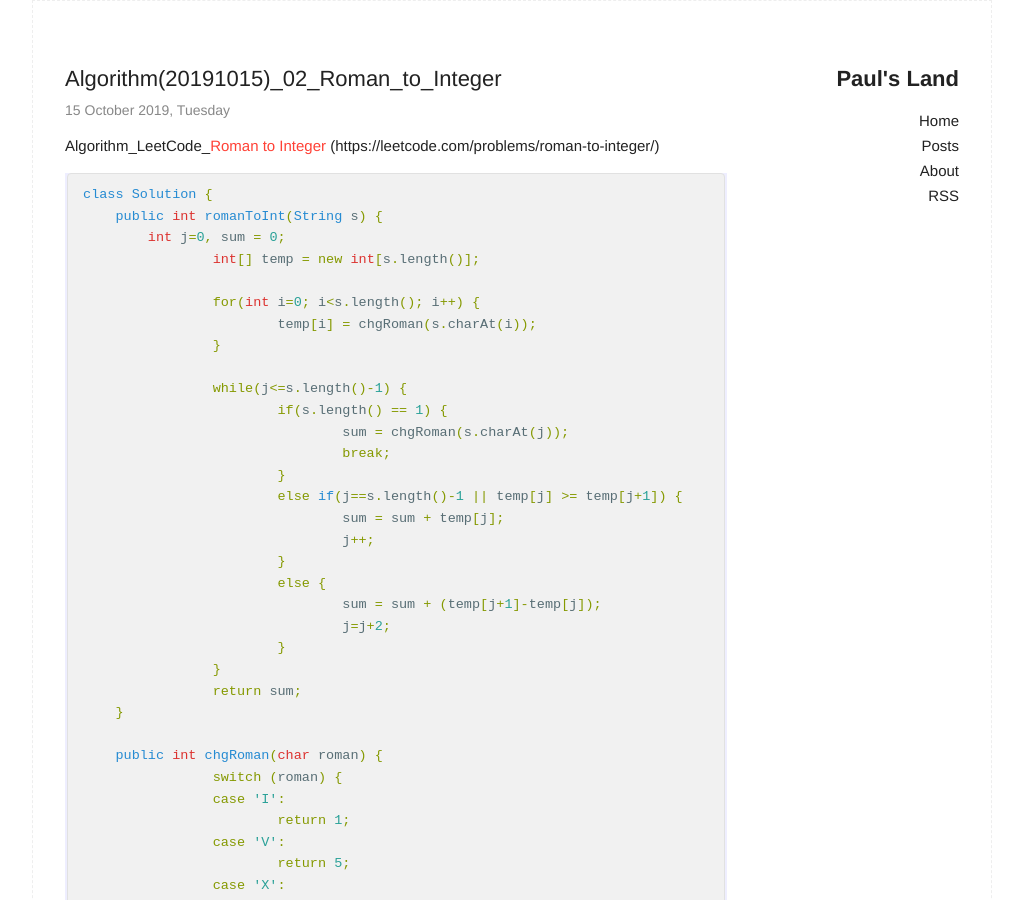
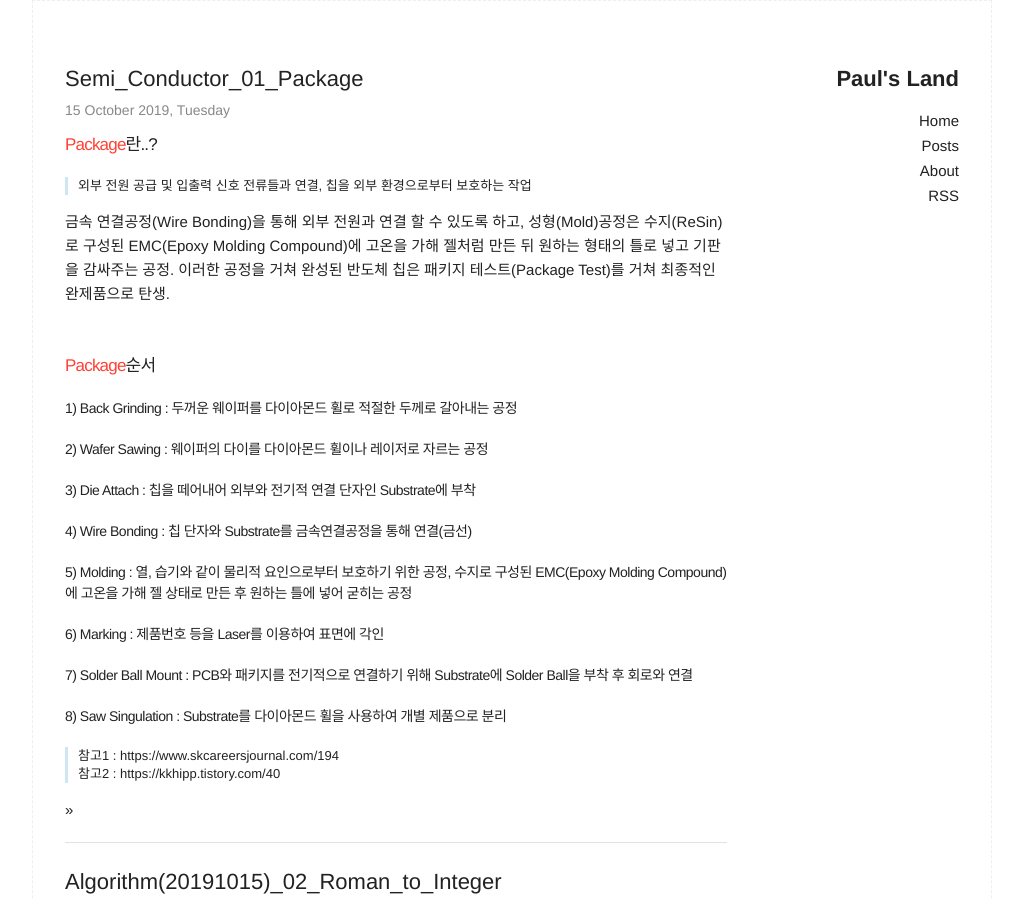
Before and after one commit to qudgns200/qudgns200.github.io, a Jekyll site: the page built from index.html, in a window 1280 px wide and 900 px high. Shown: the whole window, without its empty margins (128-1151 px from the left). Built offline with Jekyll 4.4.1, drawn with Linux system fonts in a browser that asks for light colours; some of the changed text lies outside the part shown.

Commit message:
Wirte semi_conductor_package

```diff
--- a/_config.yml
+++ b/_config.yml
@@ -9,9 +9,6 @@
 title: Paul's Land
 email: qudgns200@gmail.com
 description: > # this means to ignore newlines until "baseurl:"
-  Write an awesome description for your new site here. You can edit this
-  line in _config.yml. It will appear in your document head meta (for
-  Google search results) and in your feed.xml site description.
 baseurl: "" # the subpath of your site, e.g. /blog
 url: "https://qudgns200.github.io" # the base hostname & protocol for your site
 twitter_username:
--- /dev/null
+++ b/_posts/2019-10-15-Semi_Conductor.md
@@ -0,0 +1,31 @@
+---
+layout: post
+title:  Semi_Conductor_01_Package
+category: Semi_conductor
+description:
+---
+
+#### <span class="red">Package</span>란..?
+
+> 외부 전원 공급 및 입출력 신호 전류들과 연결, 칩을 외부 환경으로부터 보호하는 작업
+
+금속 연결공정(Wire Bonding)을 통해 외부 전원과 연결 할 수 있도록 하고, 성형(Mold)공정은 수지(ReSin)로 구성된 EMC(Epoxy Molding Compound)에 고온을 가해 젤처럼 만든 뒤 원하는 형태의 틀로 넣고 기판을 감싸주는 공정.
+이러한 공정을 거쳐 완성된 반도체 칩은 패키지 테스트(Package Test)를 거쳐 최종적인 완제품으로 탄생.
+
+<br>
+
+#### <span class="red">Package</span>순서
+
+##### 1) Back Grinding : 두꺼운 웨이퍼를 다이아몬드 휠로 적절한 두께로 갈아내는 공정
+##### 2) Wafer Sawing : 웨이퍼의 다이를 다이아몬드 휠이나 레이저로 자르는 공정
+##### 3) Die Attach : 칩을 떼어내어 외부와 전기적 연결 단자인 Substrate에 부착
+##### 4) Wire Bonding : 칩 단자와 Substrate를 금속연결공정을 통해 연결(금선)
+##### 5) Molding : 열, 습기와 같이 물리적 요인으로부터 보호하기 위한 공정, 수지로 구성된 EMC(Epoxy Molding Compound)에 고온을 가해 젤 상태로 만든 후 원하는 틀에 넣어 굳히는 공정
+##### 6) Marking : 제품번호 등을 Laser를 이용하여 표면에 각인
+##### 7) Solder Ball Mount : PCB와 패키지를 전기적으로 연결하기 위해 Substrate에 Solder Ball을 부착 후 회로와 연결
+##### 8) Saw Singulation : Substrate를 다이아몬드 휠을 사용하여 개별 제품으로 분리
+
+> 참고1 : <a href="https://www.skcareersjournal.com/194" target="_blank">
+    https://www.skcareersjournal.com/194 </a>
+  <br>
+> 참고2 : <a href="https://kkhipp.tistory.com/40" target="_blank"> https://kkhipp.tistory.com/40 </a>
--- a/archive.html
+++ b/archive.html
@@ -5,7 +5,7 @@ title: Archive
 
 <div>
 
-  <h2>TIL</h2>
+  <h2>Archive</h2>
 
   <section class="archive_list">
     {% for category in site.categories %}
```
Also changed, not shown: about.md (+1 -5 lines).
